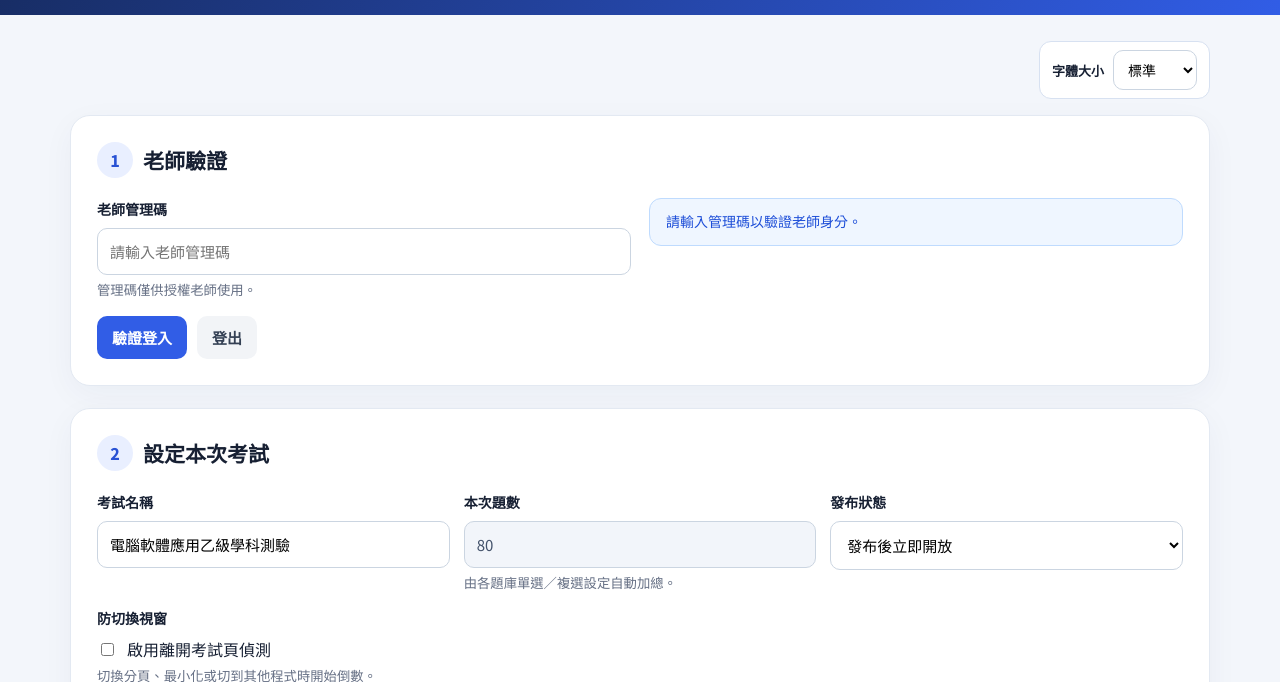
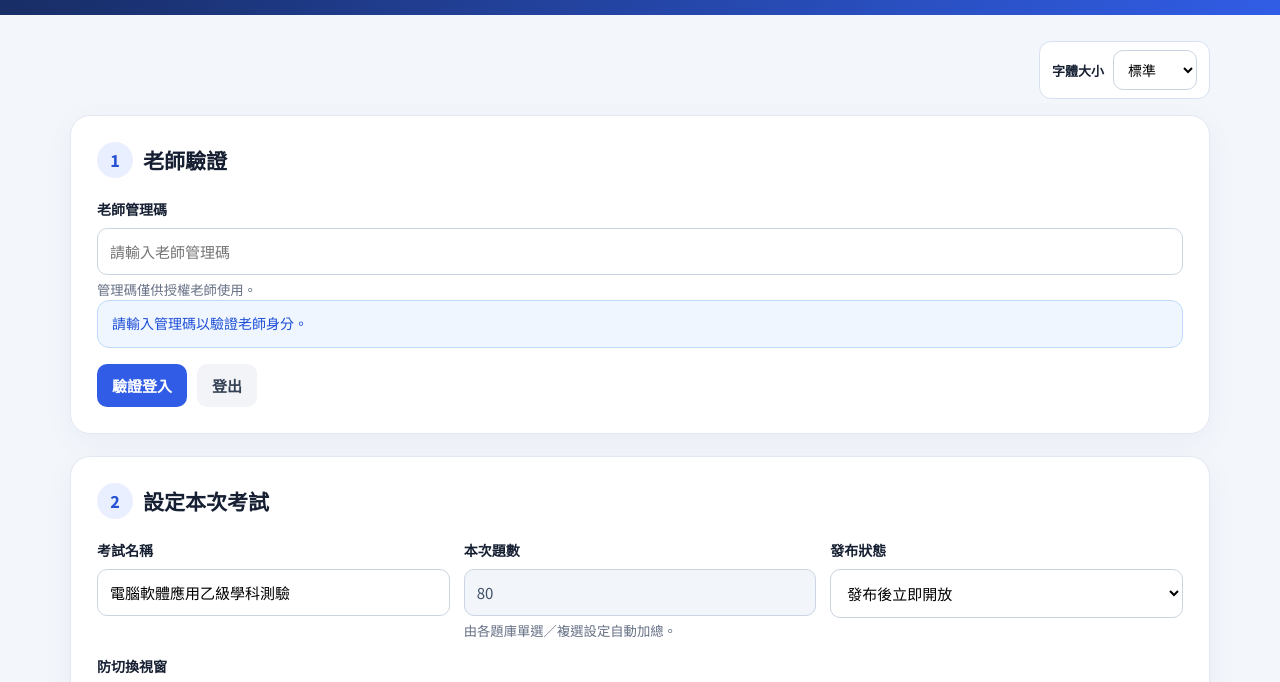
Before and after one commit to jenogle/11800scvs, a plain HTML site: page teacher/index.html in a window 1280 px wide. Shown: the part 75-757 px from the top of the page. Drawn offline with nearby package versions, Linux system fonts and the light colour scheme; no server answers.

Commit message:
Consolidate teacher authentication into one cohesive login panel

```diff
--- a/teacher/index.html
+++ b/teacher/index.html
@@ -1,8 +1,8 @@
-<!doctype html><html lang="zh-Hant"><head><meta charset="utf-8"><meta name="viewport" content="width=device-width,initial-scale=1"><title>電腦軟體應用乙級｜老師後台</title><link rel="stylesheet" href="/assets/app.css?v=20261127-alert-grid3"></head><body>
+<!doctype html><html lang="zh-Hant"><head><meta charset="utf-8"><meta name="viewport" content="width=device-width,initial-scale=1"><title>電腦軟體應用乙級｜老師後台</title><link rel="stylesheet" href="/assets/app.css?v=20261127-auth-unified4"></head><body>
 <header><div class="wrap"><h1>電腦軟體應用乙級｜老師出題後台</h1><div class="sub">依序完成：輸入管理碼 → 設定考試 → 選範圍 → 發布 → 查看成績</div></div></header>
 <main class="main">
 <div class="reading-size-control teacher-reading-control"><label for="teacherReadingSize">字體大小</label><select id="teacherReadingSize" data-reading-size aria-label="選擇字體大小"><option value="small">小</option><option value="normal">標準</option><option value="large">大</option><option value="extra">特大</option></select></div>
-<section class="card"><div class="stephead"><div class="step">1</div><h2>老師驗證</h2></div><div class="teacher-auth-layout"><div class="field"><label>老師管理碼</label><input id="code" type="password" placeholder="請輸入老師管理碼"><small>管理碼僅供授權老師使用。</small></div><div class="msg info teacher-auth-message" id="authStatus">請輸入管理碼以驗證老師身分。</div></div><div class="toolbar teacher-auth-actions"><button id="verify" class="primary">驗證登入</button><button id="logout" class="ghost">登出</button></div></section>
+<section class="card"><div class="stephead"><div class="step">1</div><h2>老師驗證</h2></div><div class="teacher-auth-panel"><div class="field"><label for="code">老師管理碼</label><input id="code" type="password" placeholder="請輸入老師管理碼" autocomplete="off"><small>管理碼僅供授權老師使用。</small></div><div class="msg info teacher-auth-status" id="authStatus" role="status" aria-live="polite">請輸入管理碼以驗證老師身分。</div><div class="toolbar teacher-auth-actions"><button id="verify" class="primary">驗證登入</button><button id="logout" class="ghost">登出</button></div></div></section>
 <section class="card"><div class="stephead"><div class="step">2</div><h2>設定本次考試</h2></div>
 <div class="grid">
 <div class="field"><label>考試名稱</label><input id="title" value="電腦軟體應用乙級學科測驗"></div>
```
